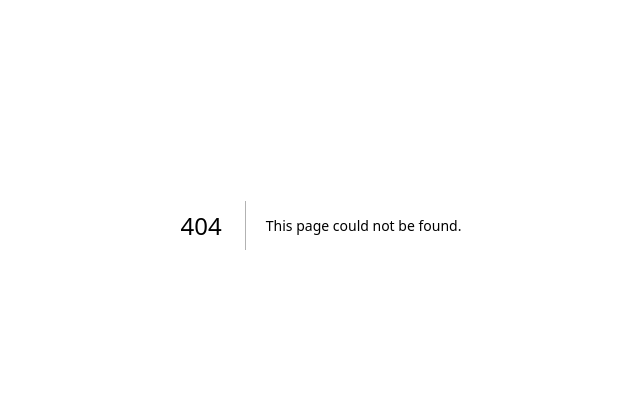
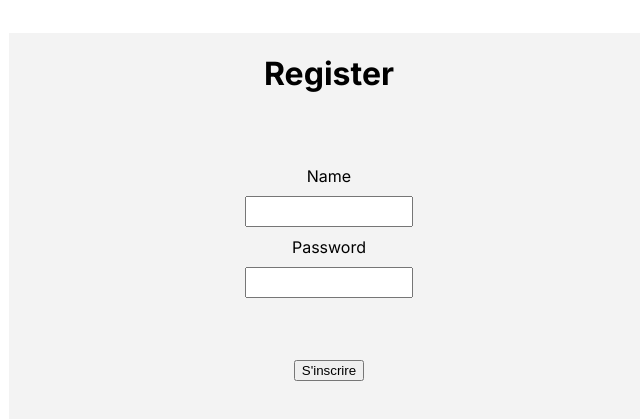
Before and after one commit to Killianlecorf/PWA-Gallery-NextJS, a Next.js app: page /register in a window 1280 px wide. Before the commit this address had no page. Shown: the part 175-594 px from the top of the page, without its empty margins (319-959 px from the left). Built offline with nearby package versions, Linux system fonts and the light colour scheme.

Commit message:
add register form & login form & useAuth

```diff
--- a/package.json
+++ b/package.json
@@ -9,6 +9,7 @@
     "lint": "next lint"
   },
   "dependencies": {
+    "js-cookie": "^3.0.5",
     "next": "14.2.4",
     "next-pwa": "^5.6.0",
     "react": "^18",
@@ -16,6 +17,7 @@
     "sass": "^1.77.6"
   },
   "devDependencies": {
+    "@types/js-cookie": "^3.0.6",
     "@types/node": "^20",
     "@types/react": "^18",
     "@types/react-dom": "^18",
--- a/src/Components/LoginForm/LoginForm.tsx
+++ b/src/Components/LoginForm/LoginForm.tsx
@@ -44,6 +44,7 @@ const LoginForm = () => {
         <div className='loginForm'>
             <div className="loginFormModal">
                 <h1>Login</h1>
+                <div className="formInputLogin">
                     <label >Name</label>
                     <input type="text" name='name' onChange={handleChange} required/>
                     <label >Password</label>
@@ -52,6 +53,7 @@ const LoginForm = () => {
                     <button onClick={submitForm}>Ce connecter</button>
                 </div>
             </div>
+        </div>
     );
 };
 
--- a/src/Components/RegisterForm/RegisterForm.tsx
+++ b/src/Components/RegisterForm/RegisterForm.tsx
@@ -1,6 +1,6 @@
 'use client'
 import React, { ChangeEvent, useState } from 'react';
-import "../LoginForm/_LoginForm.scss";
+import "../RegisterForm/_RegisterForm.scss";
 import fetchApi from '@/utils/fetchApi'
 
 interface IformData {
@@ -8,7 +8,7 @@ interface IformData {
     password: string;
 }
 
-const LoginForm = () => {
+const RegisterForm = () => {
 
     const [ formData, setFormData ] = useState<IformData>({
         name: "",
@@ -44,15 +44,17 @@ const LoginForm = () => {
         <div className='registerForm'>
             <div className="registerFormModal">
                 <h1>Register</h1>
-                <label >Name</label>
-                <input type="text" name='name' onChange={handleChange} required/>
-                <label >Password</label>
-                <input type="password" name='password' onChange={handleChange} required/>
-                <p>{errorMessage}</p>
-                <button onClick={submitForm}>Ce connecter</button>
+                <div className="formInputRegister">
+                    <label >Name</label>
+                    <input type="text" name='name' onChange={handleChange} required/>
+                    <label >Password</label>
+                    <input type="password" name='password' onChange={handleChange} required/>
+                    <p>{errorMessage}</p>
+                    <button onClick={submitForm}>S'inscrire</button>
+                </div>
             </div>
         </div>
     );
 };
 
-export default LoginForm;
+export default RegisterForm;
--- a/src/Components/RegisterForm/_RegisterForm.scss
+++ b/src/Components/RegisterForm/_RegisterForm.scss
@@ -0,0 +1,35 @@
+.registerForm{
+    width: 100vw;
+    height: 100vh;
+    display: flex;
+    justify-content: center;
+    align-items: center;
+
+    .registerFormModal{
+        background-color: rgb(243, 243, 243);
+        width: 50vw;
+        height: 50vh;
+        display: flex;
+        flex-direction: column;
+        align-items: center;
+
+        .formInputRegister{
+            height: 80%;
+            width: 100%;
+            display: flex;
+            flex-direction: column;
+            align-items: center;
+            justify-content: center;
+
+            input{
+                width: 25%;
+                height: 25px;
+                margin: 10px;
+            }
+
+            button{
+                margin-top: 20px;
+            }
+        }
+    }
+}
--- /dev/null
+++ b/src/app/register/page.tsx
@@ -0,0 +1,11 @@
+import RegisterForm from "@/Components/RegisterForm/RegisterForm";
+
+export default function register() {
+  return (
+    <main>
+        <div>
+            <RegisterForm />
+        </div>
+    </main>
+  );
+}
```
Also changed, not shown: src/Components/LoginForm/_LoginForm.scss (+21 -0 lines), src/app/login/page.tsx (added, +11 -0 lines), src/app/page.tsx (+9 -5 lines), src/hooks/useAuth.ts (added, +17 -0 lines), 1 other file (tests, documents, lock files or other folders). Lines whose indentation alone changed are shown as unchanged.
